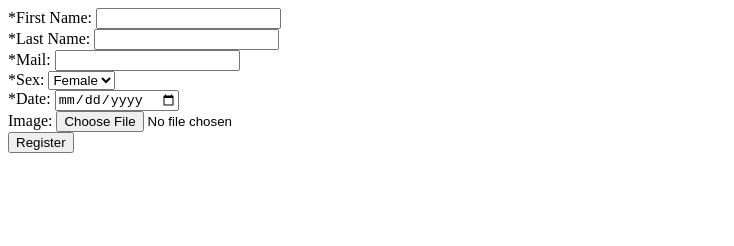
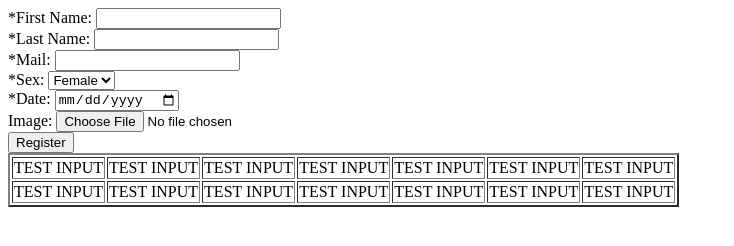
Before and after one commit to bakolaszlo/Front-End-Task2, a plain HTML site: page index.html in a window 1280 px wide. Shown: the whole page, without its empty margins (0-734 px from the left). Drawn offline with Linux system fonts and the light colour scheme.

Commit message:
Added basic table at the bottom

```diff
--- a/index.html
+++ b/index.html
@@ -59,5 +59,32 @@
 
         </div>
     </form>
-</body>
-</html>
+
+    <div class="table">
+
+        <table border="2">
+            <tbody>
+                <tr>
+                    <td>TEST INPUT</td>
+                    <td>TEST INPUT</td>
+                    <td>TEST INPUT</td>
+                    <td>TEST INPUT</td>
+                    <td>TEST INPUT</td>
+                    <td>TEST INPUT</td>
+                    <td>TEST INPUT</td>
+                </tr>
+                <tr>
+                    <td>TEST INPUT</td>
+                    <td>TEST INPUT</td>
+                    <td>TEST INPUT</td>
+                    <td>TEST INPUT</td>
+                    <td>TEST INPUT</td>
+                    <td>TEST INPUT</td>
+                    <td>TEST INPUT</td>
+                </tr>
+            </tbody>
+        </table>
+    </div>
+
+    </body>
+    </html>
```
